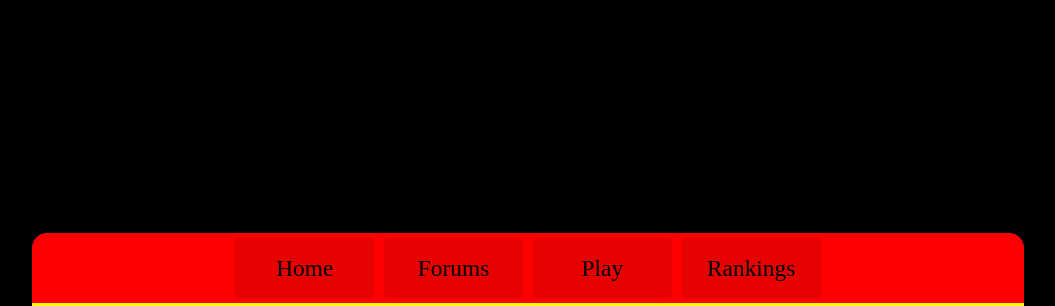
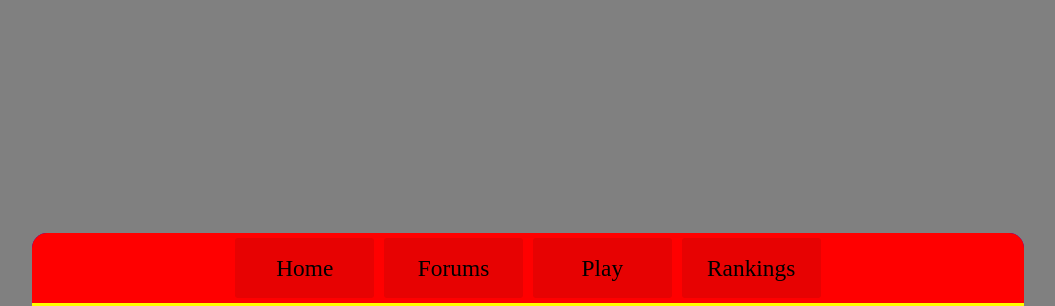
Before and after one commit to pterodactylman/pterodactylman.github.io, a plain HTML site: page index.html in a window 1280 px wide. Shown: the part 507-813 px from the top of the page, without its empty margins (112-1167 px from the left). Drawn offline with nearby package versions, Linux system fonts and the light colour scheme; a script that the page names is missing.

Commit message:
Update index.html

```diff
--- a/index.html
+++ b/index.html
@@ -196,7 +196,7 @@
 
     body {
       margin: 20px;
-      background: black;
+      background: gray;
     }
 
     @media screen and (max-width: 815px) {
```
